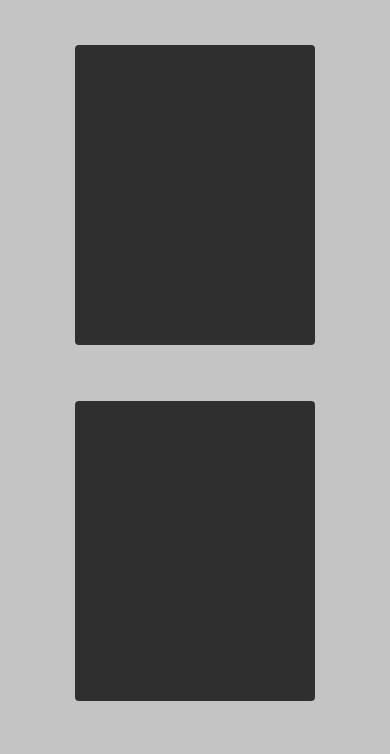
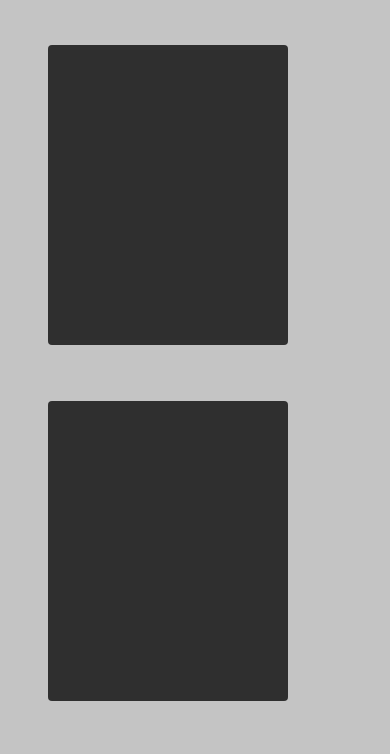
Before and after one commit to drag8n/drag8n, a plain HTML site: page index.html in a window 390 px wide. Shown: the part 556-1310 px from the top of the page. Drawn offline with Linux system fonts and the light colour scheme.

Commit message:
Sección de proyectos adecuada con grid centrada y responsive, sin links o imgs

```diff
--- a/css/style.css
+++ b/css/style.css
@@ -121,9 +121,8 @@ margin-right: 0px;
 .proj{
   background-color: var(--silver);
   padding: 32px 32px 32px;
-  /* display: flex;
-  flex-direction: column;
-  align-items: center; */
+  /* display: grid;
+  justify-items: center; */
 }
 /* .title__projects{
   display: flex;
@@ -131,14 +130,17 @@ margin-right: 0px;
 } */
 
 .projects__img{
+  max-width: 900px;
   display: grid;
   margin-top: 32px;
   box-sizing: border-box;
   grid-gap: 24px;
   grid-template-columns: repeat(auto-fit, minmax(240px, 1fr));
-  justify-items: center;
+  justify-content: center;
 }
 .card{
+  display: grid;
+  justify-items: center;
   background-color: var(--jet);
   /* opacity: 80%; */
   width: 240px;
```
